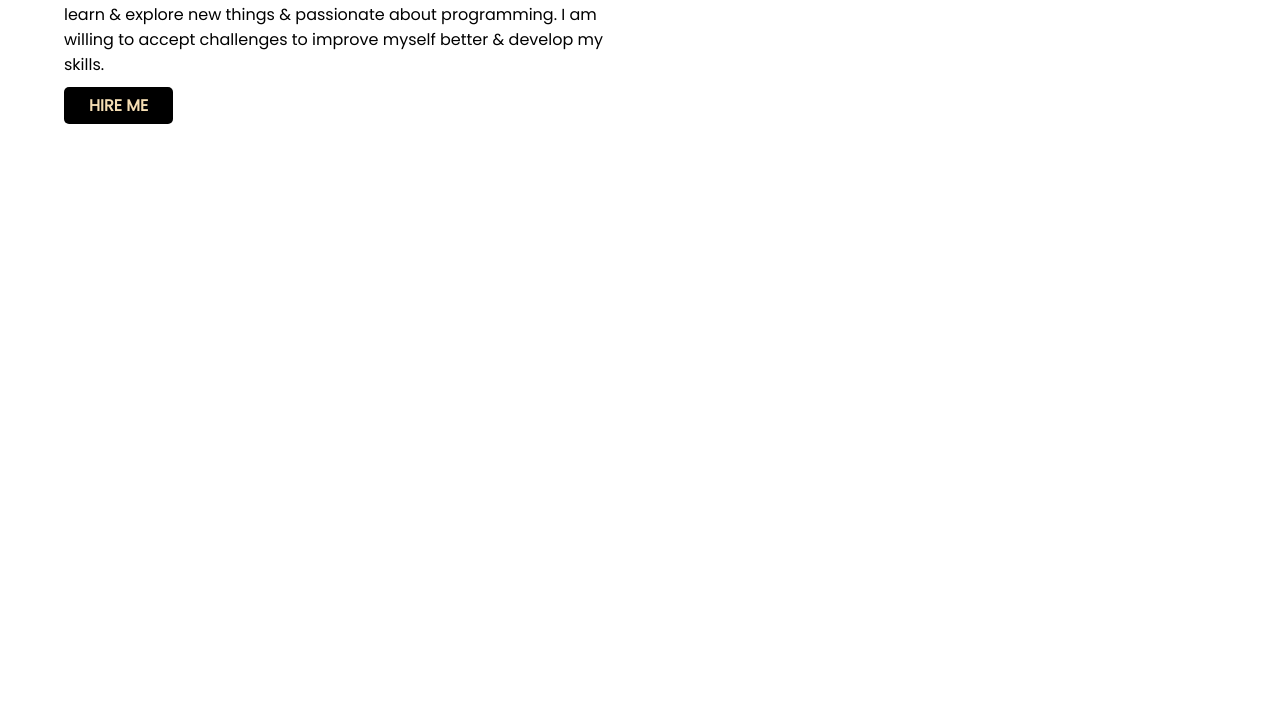
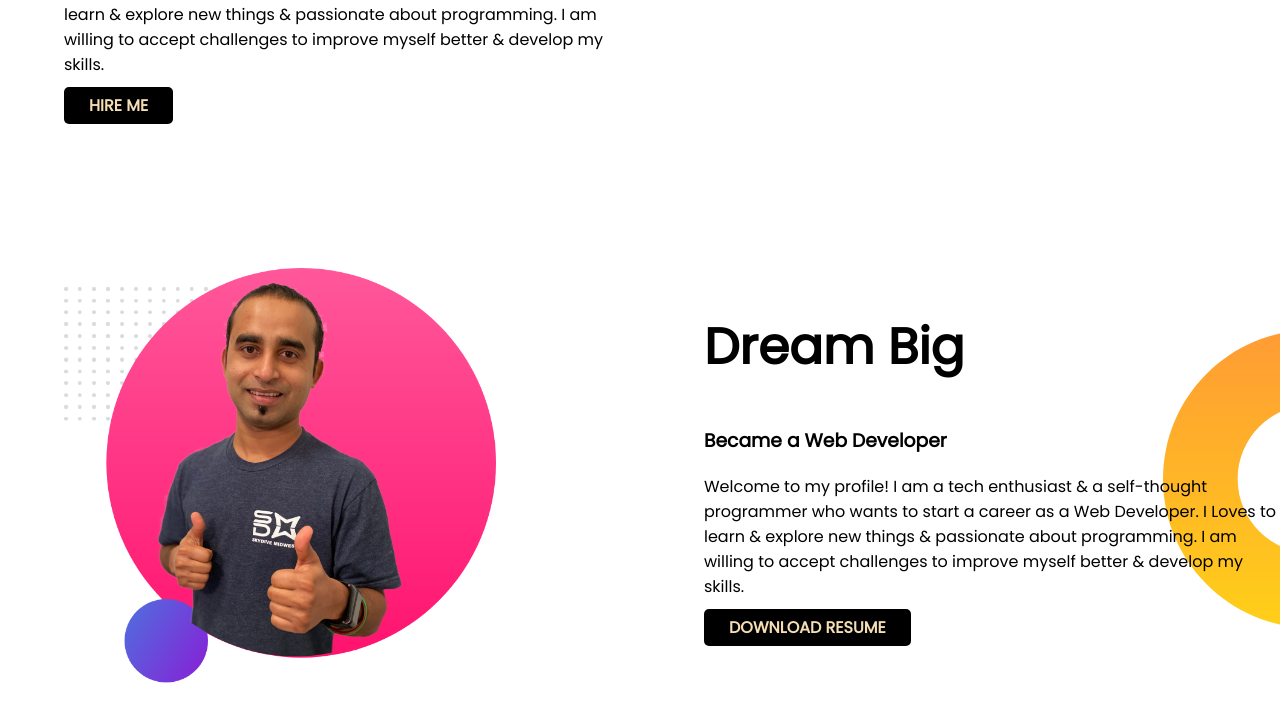
Before and after one commit to rezwanmahmud01/developer-portfolio, a plain HTML site: page index.html in a window 1280 px wide. Shown: the part 445-1166 px from the top of the page. Before the commit the page ends 800 px from the top, so only its background shows below. Drawn offline with Linux system fonts and the light colour scheme.

Commit message:
dream-big

```diff
--- a/index.html
+++ b/index.html
@@ -37,5 +37,27 @@
         <img src="../developer-portfolio/images/jhankar.png" alt="" />
       </div>
     </section>
+    <section class="dream-big">
+      <div class="half-width">
+        <img src="../developer-portfolio/images/jhankar2.png" alt="" />
+      </div>
+      <div class="half-width">
+        <h1>Dream Big</h1>
+        <h3>Became a Web Developer</h3>
+        <p>
+          Welcome to my profile! I am a tech enthusiast & a self-thought
+          programmer who wants to start a career as a Web Developer. I Loves to
+          learn & explore new things & passionate about programming. I am
+          willing to accept challenges to improve myself better & develop my
+          skills.
+        </p>
+        <a
+          class="link-button"
+          target="_blank"
+          href="https://www.linkedin.com/uas/login-submit"
+          >DOWNLOAD RESUME</a
+        >
+      </div>
+    </section>
   </body>
 </html>
--- a/style.css
+++ b/style.css
@@ -10,6 +10,7 @@ h1 {
 }
 section {
   display: flex;
+  margin-bottom: 150px;
 }
 .half-width {
   width: 50%;
@@ -31,3 +32,8 @@ section {
   background-image: url(../developer-portfolio/images/top-banner.png);
   background-repeat: no-repeat;
 }
+.dream-big {
+  background-image: url(../developer-portfolio/images/dream-bg.png);
+  background-repeat: no-repeat;
+  background-position: right;
+}
```
